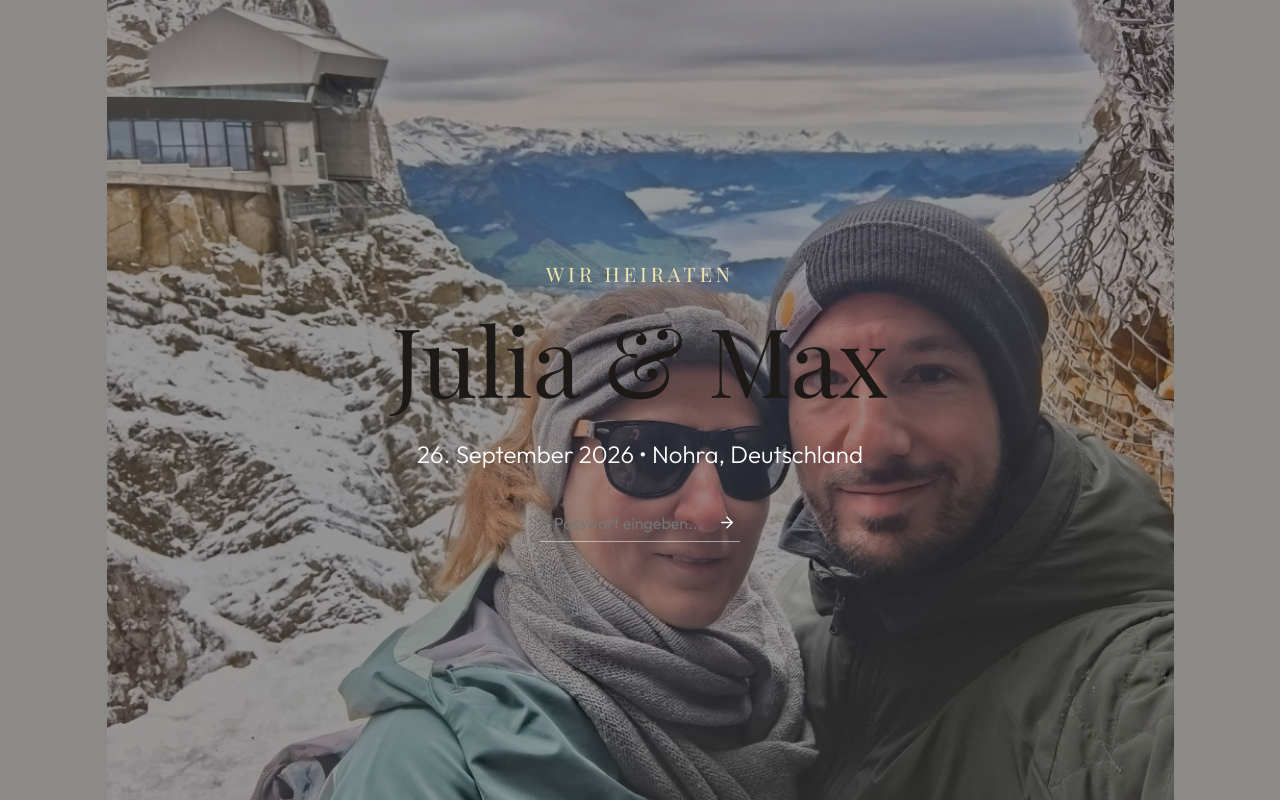
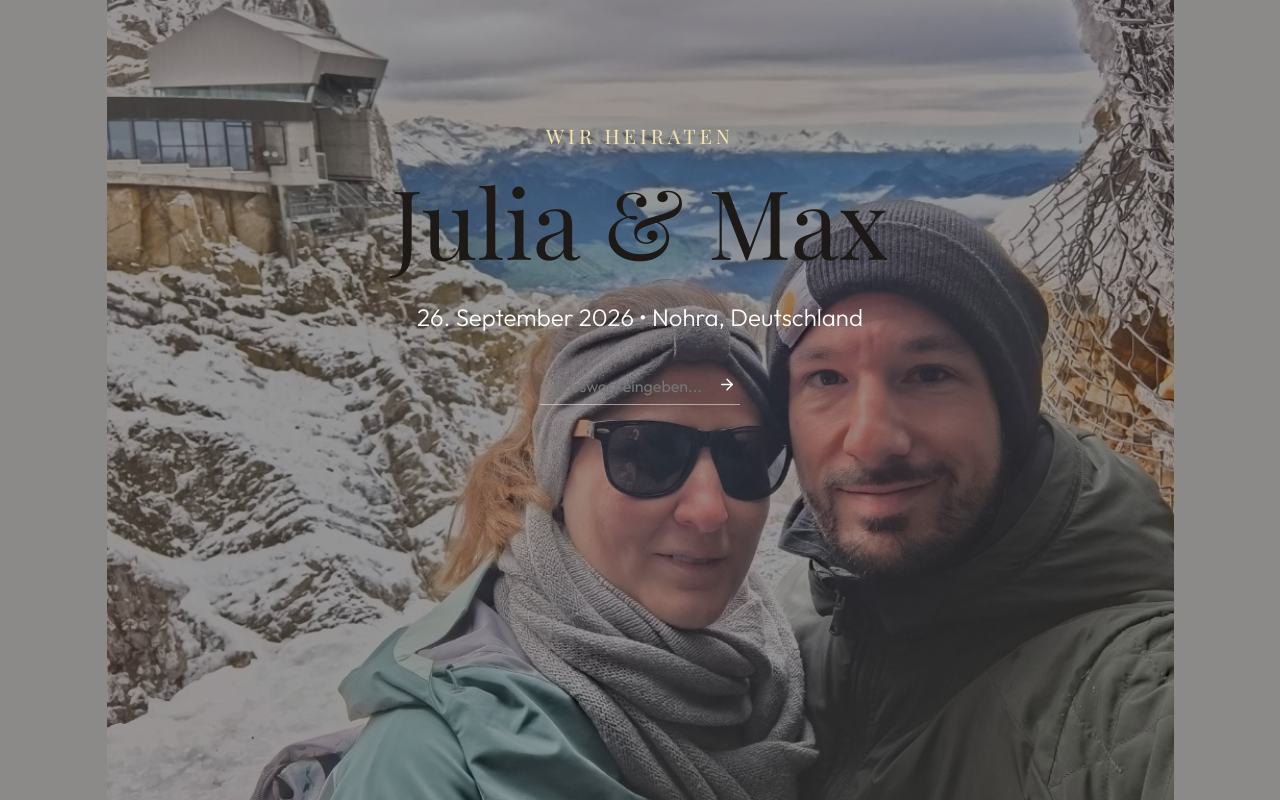
Before and after one commit to hee7ondumpsterfire/hochzeit, a React (Vite) app: page / in a window 1280 px wide. Built offline with nearby package versions, Linux system fonts and the light colour scheme; a web font is replaced by a local one.

Commit message:
style: Adjust Hero text position and simplify Countdown

```diff
--- a/src/components/Countdown.jsx
+++ b/src/components/Countdown.jsx
@@ -13,8 +13,6 @@ export default function Countdown() {
             timeLeft = {
                 Tage: Math.floor(difference / (1000 * 60 * 60 * 24)),
                 Std: Math.floor((difference / (1000 * 60 * 60)) % 24),
-                Min: Math.floor((difference / 1000 / 60) % 60),
-                Sek: Math.floor((difference / 1000) % 60),
             };
         }
         return timeLeft;
--- a/src/components/Hero.css
+++ b/src/components/Hero.css
@@ -2,8 +2,9 @@
     position: relative;
     height: 100vh;
     display: flex;
-    align-items: center;
+    align-items: flex-start;
     justify-content: center;
+    padding-top: 15vh;
     overflow: hidden;
 }
 
```
